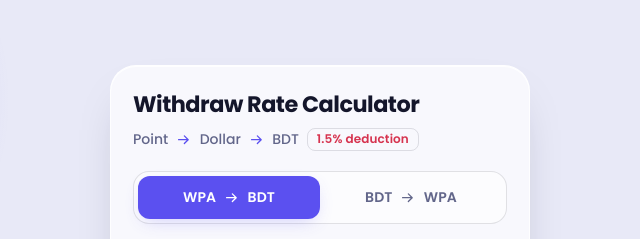
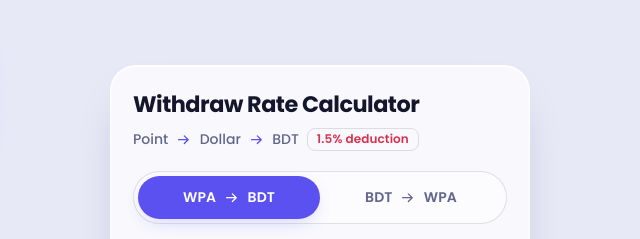
Before and after one commit to tcg-ethun/WRC-ETHUN, a plain HTML site: page index.html in a window 1280 px wide. Shown: the top 239 px of the page, 320-960 px from the left. Drawn offline with Linux system fonts and the light colour scheme.

Commit message:
Radius Update

```diff
--- a/index.html
+++ b/index.html
@@ -110,17 +110,17 @@ h1{
 /* ---------- Direction switch ---------- */
 .seg{
   position:relative;display:grid;grid-template-columns:1fr 1fr;padding:4px;margin:20px 0 2px;
-  background:var(--field);border:1px solid var(--line);border-radius:16px;
+  background:var(--field);border:1px solid var(--line);border-radius:999px;
 }
 .seg::before{
   content:"";position:absolute;top:4px;bottom:4px;left:4px;width:calc(50% - 4px);
-  background:var(--accent);border-radius:12px;box-shadow:0 6px 18px -6px var(--ring);
+  background:var(--accent);border-radius:999px;box-shadow:0 6px 18px -6px var(--ring);
   transition:transform .35s var(--out);will-change:transform;
 }
 .seg[data-mode="rev"]::before{transform:translate3d(100%,0,0)}
 .seg button{
   position:relative;z-index:1;display:flex;align-items:center;justify-content:center;gap:8px;
-  padding:11px 8px;border:0;border-radius:12px;background:transparent;
+  padding:11px 8px;border:0;border-radius:999px;background:transparent;
   color:var(--muted);font-size:.875rem;font-weight:600;letter-spacing:.005em;cursor:pointer;
   transition:color .25s ease,transform .2s var(--out);
 }
```
